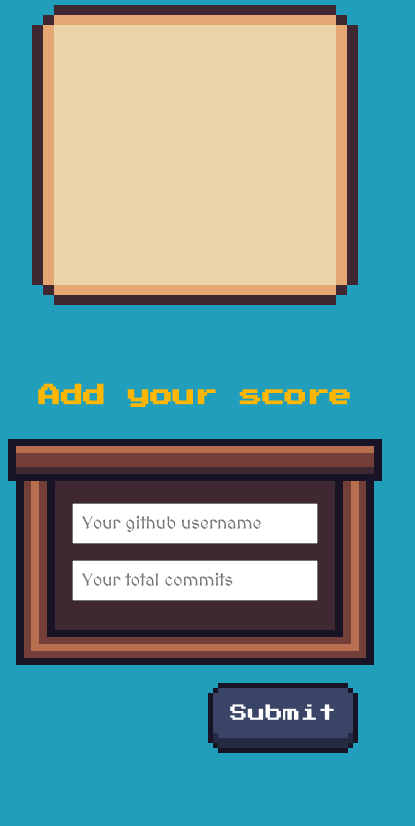
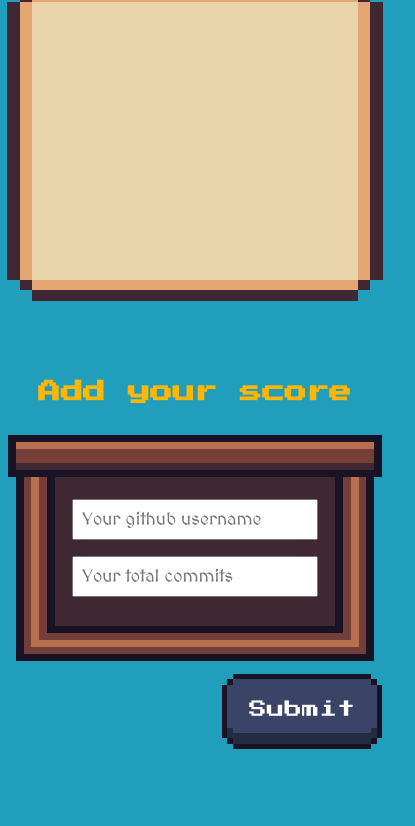
Before and after one commit to IndieCoderMM/commit-conquest, a website built with webpack: page src/index.html in a window 390 px wide. Shown: the part 443-1269 px from the top of the page, 415 px wide, since content can reach past the window. Built offline with nearby package versions, Linux system fonts and the light colour scheme; no server answers.

Commit message:
Modify for responsiveness

```diff
--- a/src/index.css
+++ b/src/index.css
@@ -14,15 +14,20 @@
 body {
   font-family: 'Press Start 2P', cursive;
   background-color: var(--primary);
+  width: 100%;
 }
 
 main {
   display: flex;
-  min-height: 80vh;
+  justify-content: center;
+  min-height: 60vh;
+  width: 100%;
+  padding: 0.5rem;
 }
 
 article {
   padding: 2rem;
+  box-sizing: border-box;
 }
 
 a {
@@ -57,10 +62,11 @@ footer {
 #main-header {
   background-color: var(--secondary);
   color: #fff;
-  padding: 0.5rem;
+  padding: 0.75rem;
   display: flex;
   align-items: center;
   justify-content: space-between;
+  width: 100%;
 }
 
 #logo {
@@ -89,7 +95,8 @@ footer {
 }
 
 #leaderboard {
-  flex: 2;
+  flex: 1;
+  max-width: 600px;
 }
 
 #leaderboard header {
@@ -100,8 +107,8 @@ footer {
 }
 
 #refresh-btn {
-  width: 64px;
-  height: 64px;
+  width: 3rem;
+  height: 3rem;
   background: url('../img/refresh_btn.png') no-repeat bottom left 100% / 100%;
   image-rendering: pixelated;
   border: none;
@@ -117,17 +124,18 @@ footer {
   background-size: 100% 100%;
   background-position: top left;
   image-rendering: pixelated;
-  padding: 2rem;
-  height: 300px;
+  padding: 3em;
+  height: 20rem;
 }
 
 #score-list {
   list-style: none;
   height: 100%;
   overflow-y: scroll;
-  font-size: 1.5rem;
+  font-size: 1.3em;
   font-weight: 600;
   font-family: 'MedievalSharp', cursive;
+  min-width: 280px;
 }
 
 .score-item {
@@ -141,7 +149,6 @@ footer {
 }
 
 #form-container {
-  flex: 1;
   padding: 3rem 1rem;
 }
 
@@ -176,8 +183,8 @@ footer {
 
 #submit-btn {
   align-self: flex-end;
-  width: 150px;
-  height: 80px;
+  width: 10rem;
+  height: 5rem;
   padding: 0.25rem 1rem;
   font-size: 1.1rem;
   font-family: 'Press Start 2P', cursive;
@@ -207,7 +214,12 @@ footer {
 }
 
 @media (max-width: 768px) {
+  #main-header {
+    flex-direction: column;
+  }
+
   main {
     flex-direction: column;
+    align-items: center;
   }
 }
--- a/src/index.html
+++ b/src/index.html
@@ -15,7 +15,7 @@
   <body>
     <header id="main-header">
       <h1><a href="#" id="logo">⚔ Commit Conquest</a></h1>
-      <p>Total Players: <span id="p-count">0</span></p>
+      <p>Players: <span id="p-count">0</span></p>
     </header>
     <p class="greeting">
       Welcome to <strong>Codevalia</strong>, brave programmer!<br />
@@ -27,7 +27,7 @@
       <article id="leaderboard">
         <header>
           <h2>Leaderboard</h2>
-          <button type="button" id="refresh-btn"></button>
+          <button type="button" id="refresh-btn" title="refresh"></button>
         </header>
         <section id="score-container">
           <ul id="score-list">
@@ -38,7 +38,7 @@
       <article id="form-container">
         <h2>Add your score</h2>
         <form action="#" id="score-form">
-          <section class="input-group">
+          <div class="input-group">
             <input
               id="user-in"
               type="text"
@@ -53,7 +53,7 @@
               placeholder="Your total commits"
               required
             />
-          </section>
+          </div>
           <button type="submit" id="submit-btn">Submit</button>
           <p id="noti" class="hide">New Score added successfully!</p>
         </form>
```
Also changed, not shown: README.md, dist/index.html, dist/main.js.
